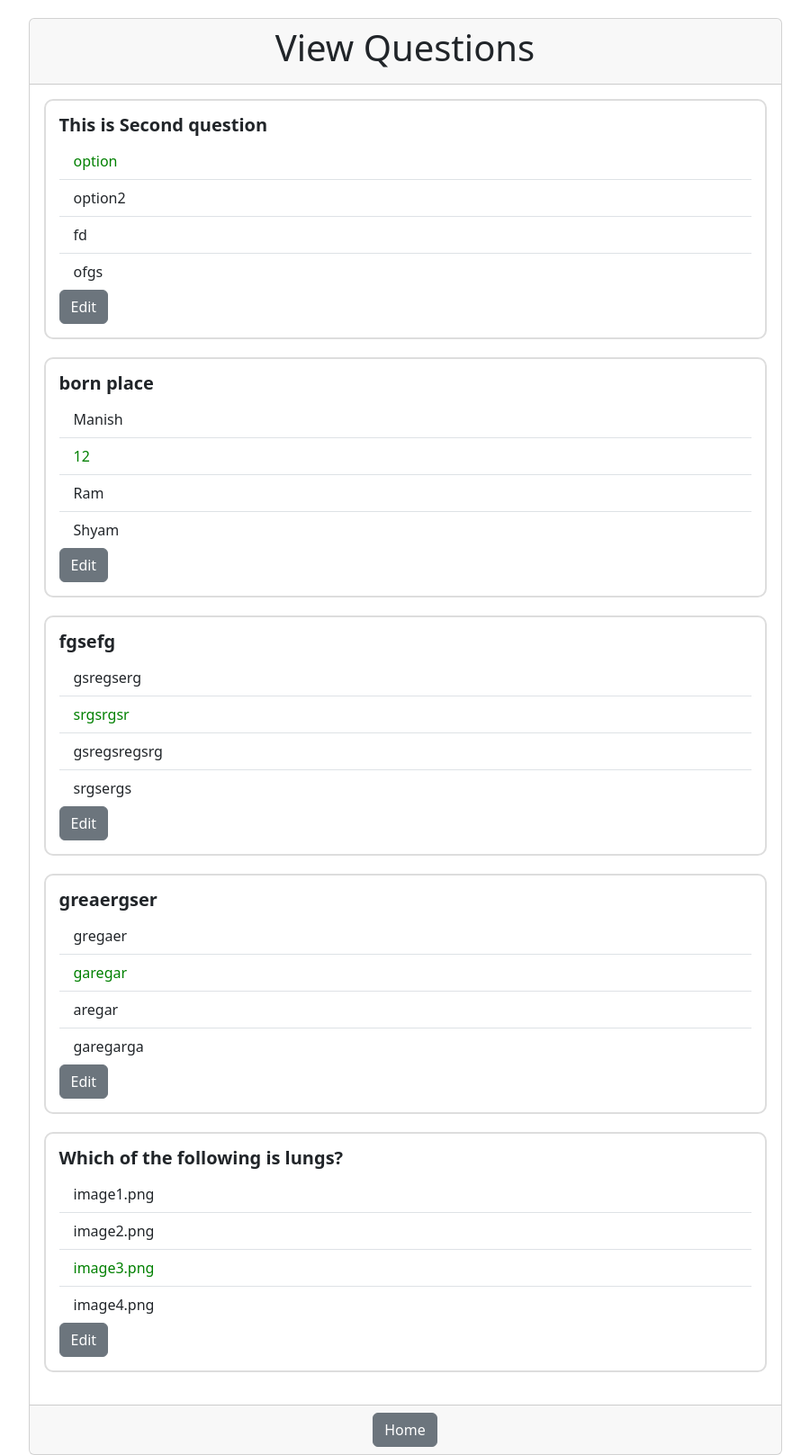
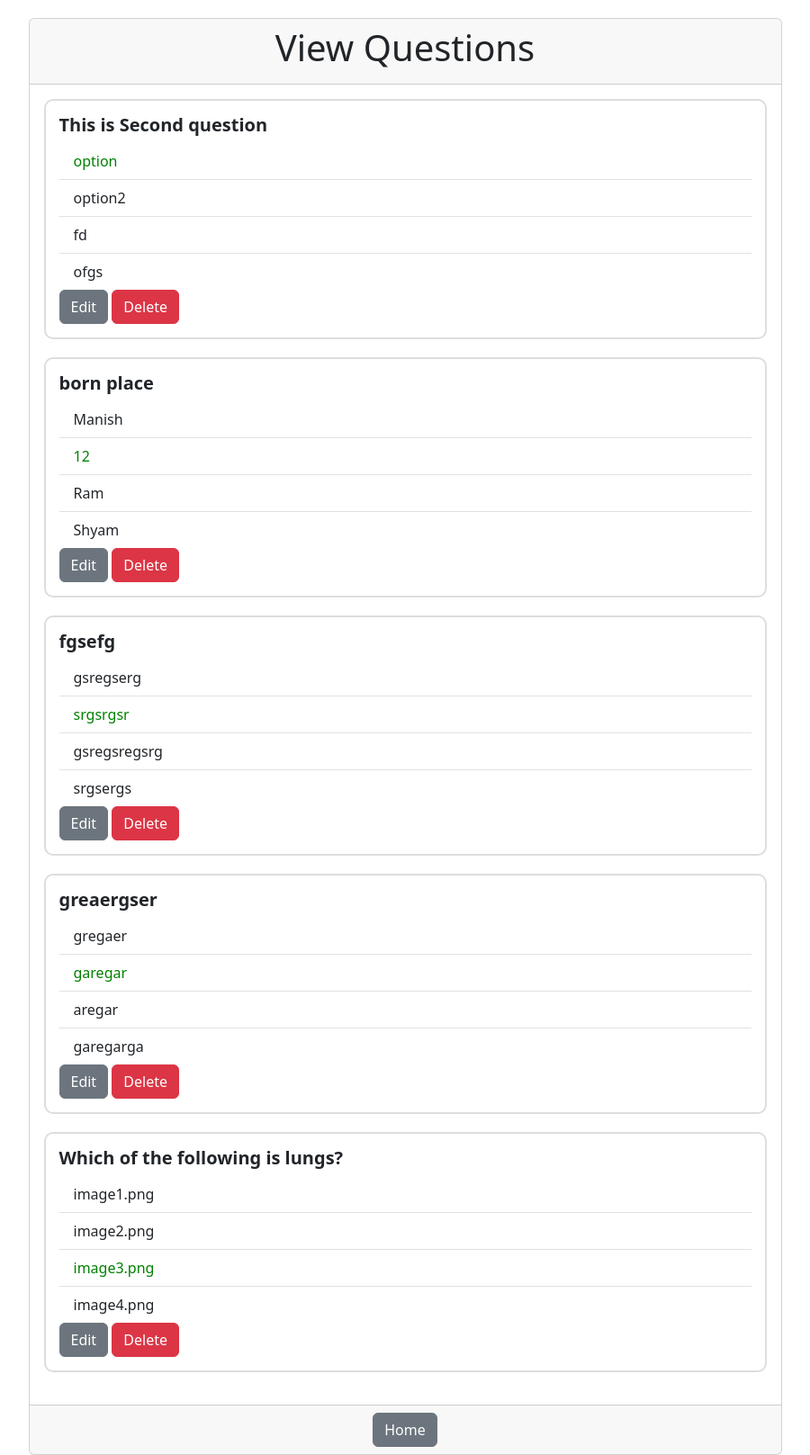
Before and after one commit to visionxStudio/meroentrance, a Flask app: page /view in a window 1280 px wide. Shown: the whole page at 90% size, without its empty margins (190-1090 px from the left). Run offline with Flask 3, Linux system fonts and the light colour scheme; data comes from the database, SQL or seed files in the repository; both versions use the stored data as it was after the commit.

Commit message:
Delete Questions implemented :hammer:

```diff
--- a/app/__init__.py
+++ b/app/__init__.py
@@ -57,6 +57,13 @@ def edit_question(question_id):
 
     return render_template('edit_question.html', question=question)
 
+@app.route('/delete/<int:question_id>')
+def delete_question(question_id):
+    db = get_db()
+    db.execute('DELETE FROM questions WHERE id = ?', (question_id,))
+    db.commit()
+    return redirect(url_for('view_questions'))
+
 
 if __name__ == '__main__':
     app.run(debug=True)
--- a/app/templates/view_questions.html
+++ b/app/templates/view_questions.html
@@ -23,6 +23,11 @@
         .correct-answer {
             color: green;
         }
+        .delete-btn {
+            /* position: absolute; */
+            top: 10px;
+            right: 10px;
+        }
     </style>
 </head>
 <body>
@@ -36,7 +41,6 @@
 
                 <div class="question-card">
                     <h5 class="card-title"><strong>{{ question['question'] }}</strong></h5>
-
                     <ul class="list-group list-group-flush">
                         <li class="list-group-item {% if question['correct_option'] == 1 %}correct-answer{% endif %}">{{ question['option1'] }}</li>
                         <li class="list-group-item {% if question['correct_option'] == 2 %}correct-answer{% endif %}">{{ question['option2'] }}</li>
@@ -44,6 +48,8 @@
                         <li class="list-group-item {% if question['correct_option'] == 4 %}correct-answer{% endif %}">{{ question['option4'] }}</li>
                     </ul>
                     <a href="{{ url_for('edit_question', question_id=question['id']) }}" class="btn btn-secondary">Edit</a>
+                    <a href="{{ url_for('delete_question', question_id=question['id']) }}" class="btn btn-danger delete-btn">Delete</a>
+
 
                 </div>
                 <!-- Inside the loop for displaying questions -->
```
Also changed, not shown: app/database.db.
